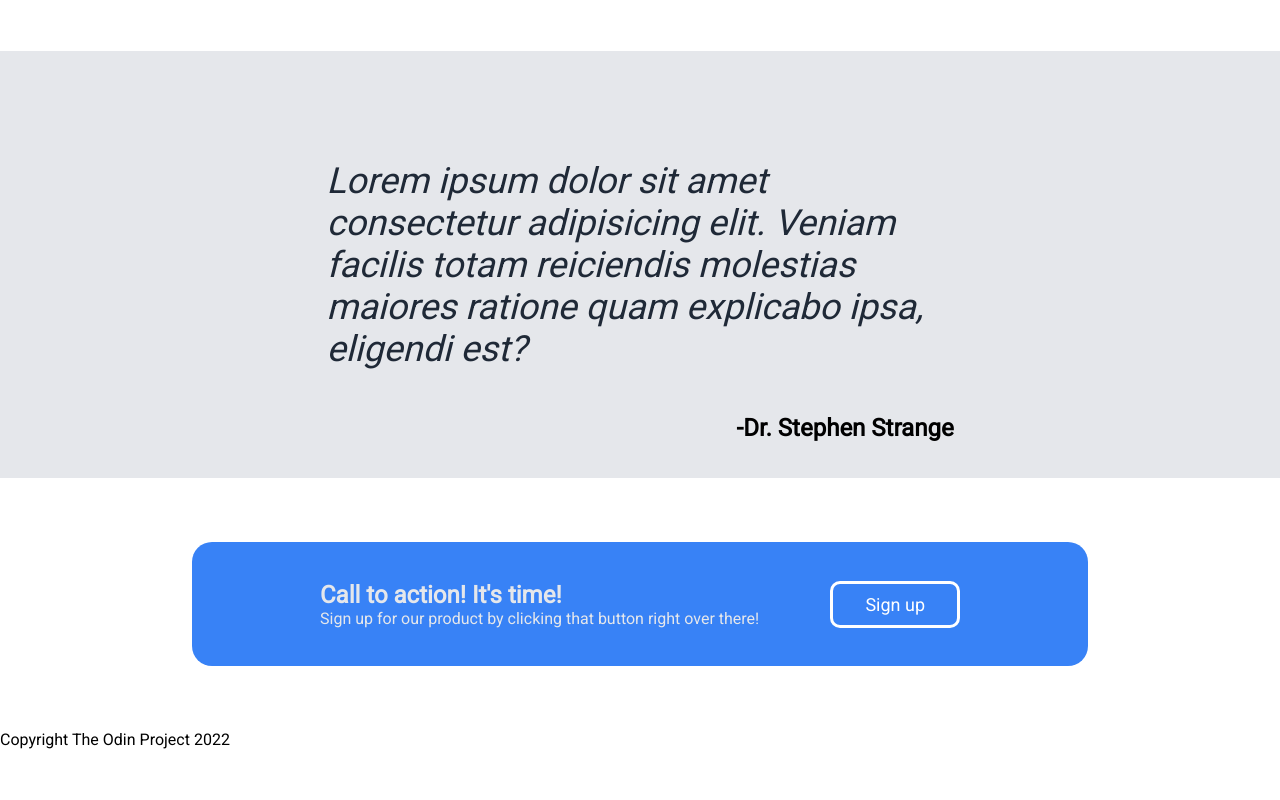
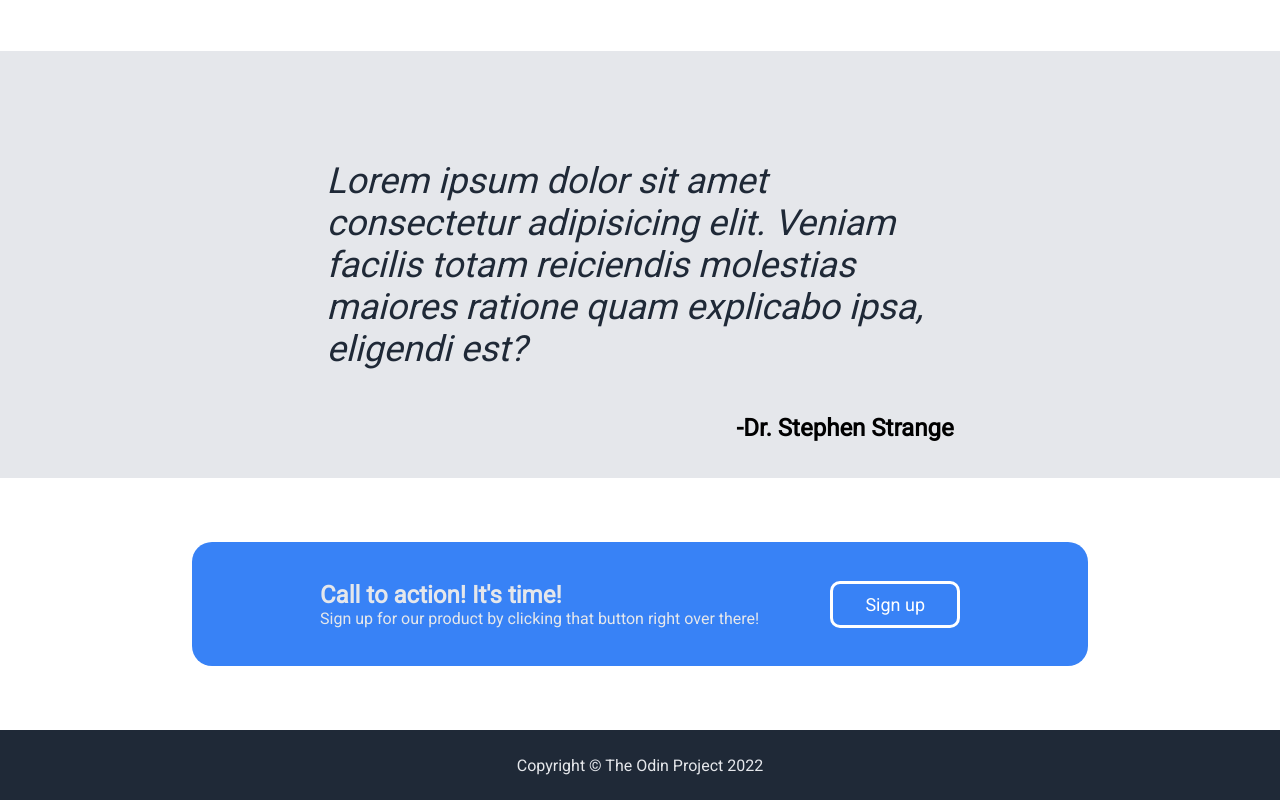
Before and after one commit to TirottaSoftware/odin-landing-page, a plain HTML site: page index.html in a window 1280 px wide. Shown: the part 901-1701 px from the top of the page. Before the commit the page ends 1650 px from the top, so only its background shows below. Drawn offline with Linux system fonts and the light colour scheme.

Commit message:
Finished landing page

```diff
--- a/index.html
+++ b/index.html
@@ -63,7 +63,7 @@
         </div>
     </section>
     <footer>
-        <p>Copyright The Odin Project 2022</p>
+        <p>Copyright &copy The Odin Project 2022</p>
     </footer>
 </body>
 </html>
--- a/styles.css
+++ b/styles.css
@@ -133,3 +133,12 @@ nav h1{
     background: transparent;
     cursor: pointer;
 }
+
+/* Footer */
+
+footer{
+    background: var(--dark-bg-color);
+    text-align: center;
+    color: var(--hero-secondary-color);
+    padding: 2% 0
+}
```
